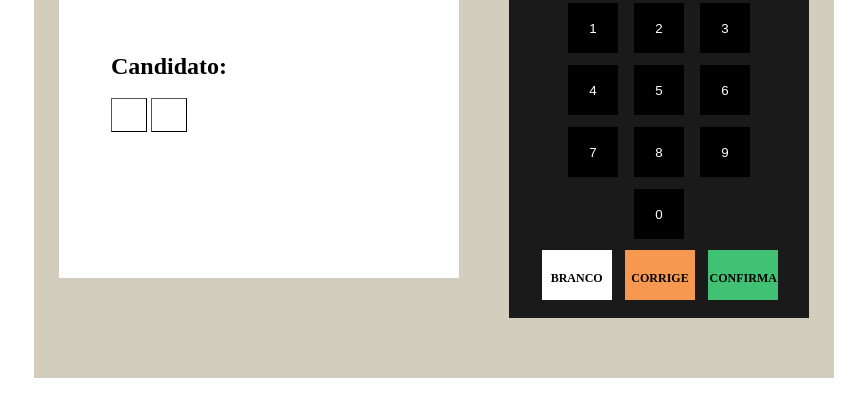
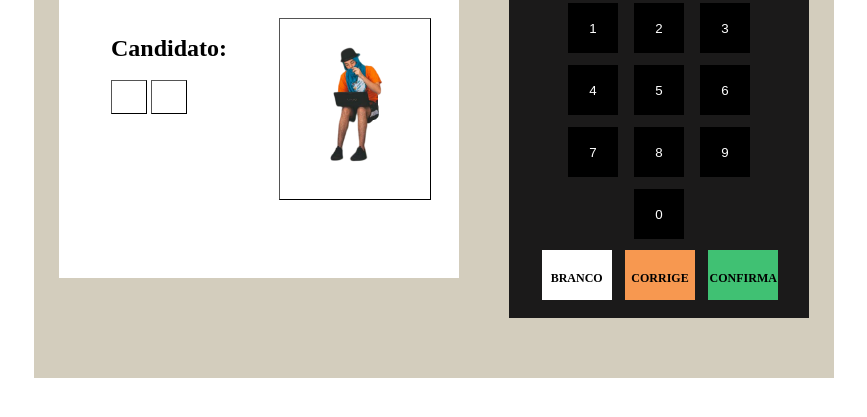
Before and after one commit to Zosin0/Urna, a plain HTML site: page index.html in a window 1280 px wide. Shown: the part 249-666 px from the top of the page, without its empty margins (206-1073 px from the left). Drawn offline with Linux system fonts and the light colour scheme.

Commit message:
mudancas finas urna...

```diff
--- a/index.html
+++ b/index.html
@@ -19,11 +19,13 @@
                     <input class="input" id="candidato" type="number" name="candidato" required pattern = "\d{1}">
                     <input class="input" id="candidato" type="number" name="candidato" required pattern = "\d{1}">
                 </fieldset>
+                <div class="quadrado">
+                    <img class="image" src="/assets/candidato.png">
+                </div>
             </div>
-
             <div class="teclado">
                 <div class="marca">
-                    <img class="logo" src="/Urna/assets/lz.png" alt="logo">
+                    <img class="logo" src="/assets/lz.png" alt="logo">
                     <p class="zoser">Made by: <br>Lucas Zoser</p>
                 </div>
                 <div class="fundo-teclado">
--- a/urna.css
+++ b/urna.css
@@ -2,12 +2,10 @@
     margin: auto;
     border: 0;
 }
-
 .fundo {
     background-color: white;
     display: block;
 }
-
 .urna {
     display: flex;
 }
@@ -65,6 +63,7 @@
 
 }
 .tela{
+    display: flex;
     width: 400px;
     height: 300px;
     background-color: white;
@@ -118,4 +117,22 @@ button:hover{
     height:30px;
     width: 30px;
     cursor:pointer;
+    font-size: 18px;
+    font-weight: bolder;
+    text-align: cente;
 }
+.image{
+    width: 150px;
+    height: 150px;
+
+}
+.quadrado{
+    border: 1px outset black;
+    background-color: white;
+    height:180px;
+    width: 152px;
+    cursor:pointer;
+    margin-right: 8%;
+    margin-top: 10%;
+
+}
```
Also changed, not shown: assets/candidato.png (added).
